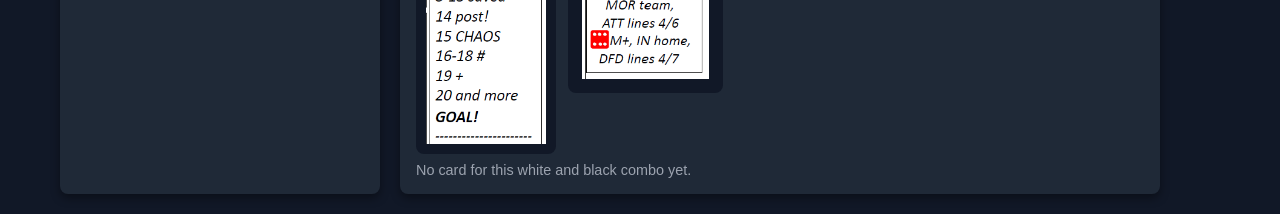
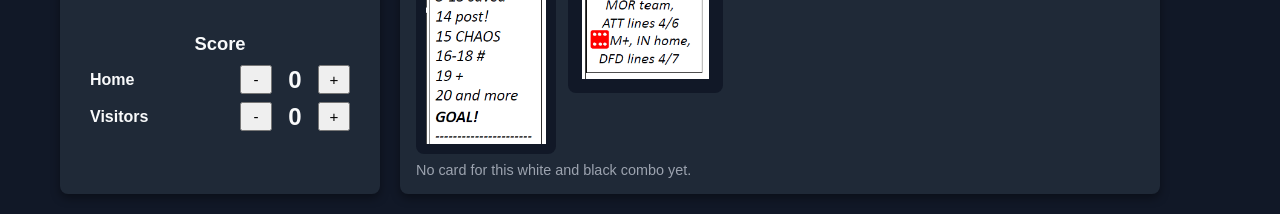
Before and after one commit to SonarTony/SoloHockeyHelper, a plain HTML site: page index.html in a window 1280 px wide. Shown: the part 632-846 px from the top of the page. Drawn offline with Linux system fonts and the light colour scheme.

Commit message:
added scoring

```diff
--- a/index.html
+++ b/index.html
@@ -80,6 +80,34 @@
                     style="min-width:100px; padding:6px 10px; font-size:1rem;">
               + 0:20
             </button>
+          </div>
+        </div>
+
+        <!-- SCOREBOARD (below game clock, fits in left panel) -->
+        <div class="scoreboard"
+             style="margin-top:18px; display:flex; flex-direction:column; align-items:center; text-align:center; gap:8px;">
+          <h3 style="font-size:1.15rem; margin-bottom:2px;">Score</h3>
+
+          <div class="score-row"
+               style="display:flex; align-items:center; justify-content:space-between; width:100%; max-width:260px; gap:8px;">
+            <div style="flex:1; text-align:left; font-weight:600;">Home</div>
+            <button id="homeMinus"
+                    style="padding:4px 8px; min-width:32px; font-size:0.95rem;">-</button>
+            <div id="homeScore"
+                 style="min-width:30px; text-align:center; font-size:1.5rem; font-weight:700;">0</div>
+            <button id="homePlus"
+                    style="padding:4px 8px; min-width:32px; font-size:0.95rem;">+</button>
+          </div>
+
+          <div class="score-row"
+               style="display:flex; align-items:center; justify-content:space-between; width:100%; max-width:260px; gap:8px;">
+            <div style="flex:1; text-align:left; font-weight:600;">Visitors</div>
+            <button id="visitorMinus"
+                    style="padding:4px 8px; min-width:32px; font-size:0.95rem;">-</button>
+            <div id="visitorScore"
+                 style="min-width:30px; text-align:center; font-size:1.5rem; font-weight:700;">0</div>
+            <button id="visitorPlus"
+                    style="padding:4px 8px; min-width:32px; font-size:0.95rem;">+</button>
           </div>
         </div>
       </section>
--- a/script.js
+++ b/script.js
@@ -78,6 +78,14 @@ const gameClockEl = document.getElementById('gameClock');
 const clockMinusBtn = document.getElementById('clockMinus');
 const clockPlusBtn = document.getElementById('clockPlus');
 
+// Scoreboard elements
+const homeScoreEl = document.getElementById('homeScore');
+const visitorScoreEl = document.getElementById('visitorScore');
+const homeMinusBtn = document.getElementById('homeMinus');
+const homePlusBtn = document.getElementById('homePlus');
+const visitorMinusBtn = document.getElementById('visitorMinus');
+const visitorPlusBtn = document.getElementById('visitorPlus');
+
 // Goalie overlay elements
 const goalieButton = document.getElementById('goalieButton');
 const goalieOverlayEl = document.getElementById('goalieOverlay');
@@ -128,6 +136,10 @@ let lastRoll = {
 
 // GAME CLOCK STATE (20:00 in seconds)
 let clockSeconds = 20 * 60; // 1200 seconds
+
+// SCOREBOARD STATE
+let homeScore = 0;
+let visitorScore = 0;
 
 // Make sure overlays start hidden
 if (goalieOverlayEl) goalieOverlayEl.style.display = 'none';
@@ -193,6 +205,41 @@ if (clockPlusBtn) {
   clockPlusBtn.addEventListener('click', () => {
     clockSeconds = Math.min(20 * 60, clockSeconds + 20);
     updateClockDisplay();
+  });
+}
+
+/* ---------- Scoreboard logic ---------- */
+
+function updateScoreDisplay() {
+  if (homeScoreEl) homeScoreEl.textContent = homeScore.toString();
+  if (visitorScoreEl) visitorScoreEl.textContent = visitorScore.toString();
+}
+
+// Home score buttons
+if (homeMinusBtn) {
+  homeMinusBtn.addEventListener('click', () => {
+    homeScore = Math.max(0, homeScore - 1);
+    updateScoreDisplay();
+  });
+}
+if (homePlusBtn) {
+  homePlusBtn.addEventListener('click', () => {
+    homeScore = Math.min(99, homeScore + 1);
+    updateScoreDisplay();
+  });
+}
+
+// Visitor score buttons
+if (visitorMinusBtn) {
+  visitorMinusBtn.addEventListener('click', () => {
+    visitorScore = Math.max(0, visitorScore - 1);
+    updateScoreDisplay();
+  });
+}
+if (visitorPlusBtn) {
+  visitorPlusBtn.addEventListener('click', () => {
+    visitorScore = Math.min(99, visitorScore + 1);
+    updateScoreDisplay();
   });
 }
 
@@ -268,6 +315,7 @@ function updateCard() {
   }
 }
 
-// Initial text and clock display
+// Initial text, clock, and scores
 updateResultText();
 updateClockDisplay();
+updateScoreDisplay();
```
